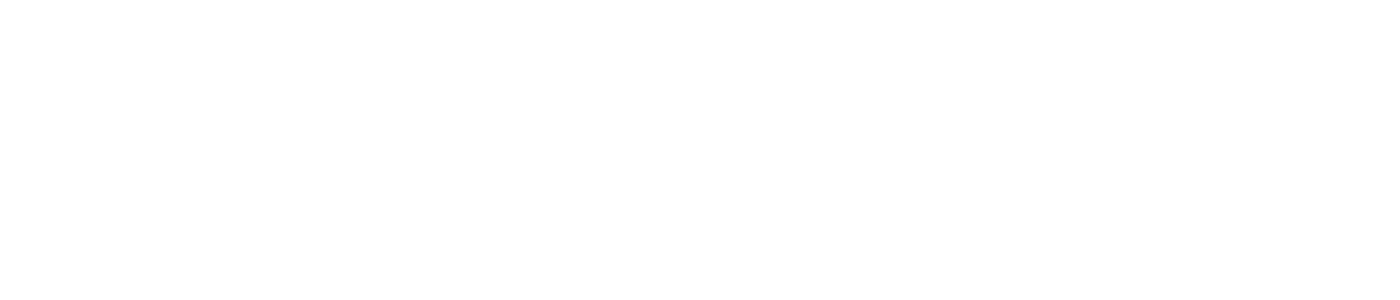
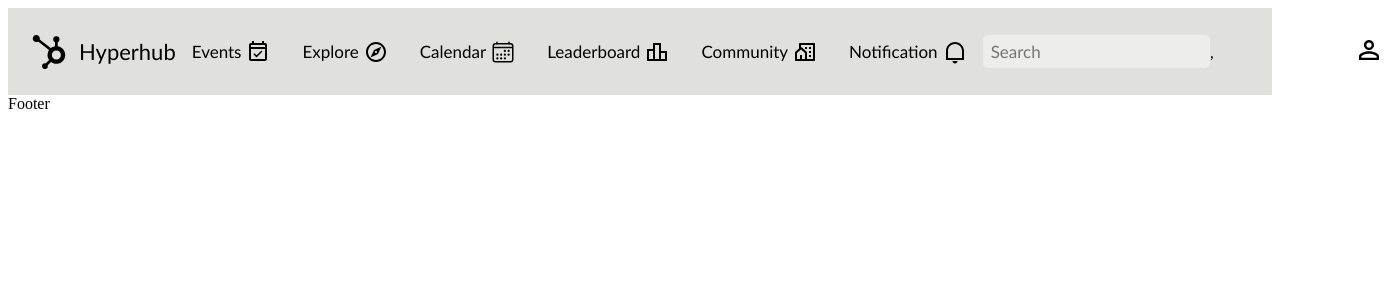
Before and after one commit to GuruDev20/Hyperhub-Event_Community_Hub, a React (Vite) app in the folder client/: page /community in a window 1280 px wide. Before the commit this address had no page. Shown: the top 300 px of the page, 1400 px wide, since content can reach past the window. Built offline with nearby package versions, Linux system fonts and the light colour scheme; no server answers.

Commit message:
updated community

```diff
--- a/client/src/Components/App.tsx
+++ b/client/src/Components/App.tsx
@@ -7,6 +7,8 @@
 import Explore from '../Pages/Explore'
 import Calender from '../Pages/Calender'
 import LeaderBoard from '../Pages/LeaderBoard'
+import Community from '../Pages/Community'
+import Notifications from '../Pages/Notifications'
 export default function App() {
     return (
         <Routes>
@@ -18,6 +20,8 @@
             <Route path='/explore' element={<Explore/>}/>
             <Route path='/calender' element={<Calender/>}/>
             <Route path='/leaderboard' element={<LeaderBoard/>}/>
+            <Route path='/community' element={<Community/>}/>
+            <Route path='/notification' element={<Notifications/>}/>
         </Routes>
     )
 }
--- /dev/null
+++ b/client/src/Pages/Community.tsx
@@ -0,0 +1,18 @@
+import Footer from '../Components/Footer'
+import Navbar from '../Components/Navbar'
+import '../Styles/Community.css'
+export default function Community() {
+    return (
+        <div className="community-header">
+            <div><Navbar/></div>
+            <div className="community-body">
+                <div className="community-body-left"></div>
+                <div className="community-body-mid">
+
+                </div>
+                <div className="community-body-right"></div>
+            </div>
+            <div><Footer/></div>
+        </div>
+    )
+}
--- a/client/src/Pages/LeaderBoard.tsx
+++ b/client/src/Pages/LeaderBoard.tsx
@@ -44,7 +44,7 @@
                         </BarChart>
                         </div>
                         <div className="leader-top3">
-                            <p className="top3">Top 3 Performers</p>
+                            <p className="top3">Best Performers</p>
                             {top3Performers.map((performer, index) => (
                                 <div key={index} className='top-results'>
                                     <div className="result-head">
--- /dev/null
+++ b/client/src/Pages/Notifications.tsx
@@ -0,0 +1,12 @@
+import Footer from '../Components/Footer'
+import Navbar from '../Components/Navbar'
+import '../Styles/Notifications.css'
+export default function Notifications() {
+    return (
+        <div className="notify-header">
+            <div><Navbar/></div>
+            <div className="notify-container"></div>
+            <div><Footer/></div>
+        </div>
+    )
+}
```
Also changed, not shown: client/src/Styles/Community.css (added), client/src/Styles/Notifications.css (added).
